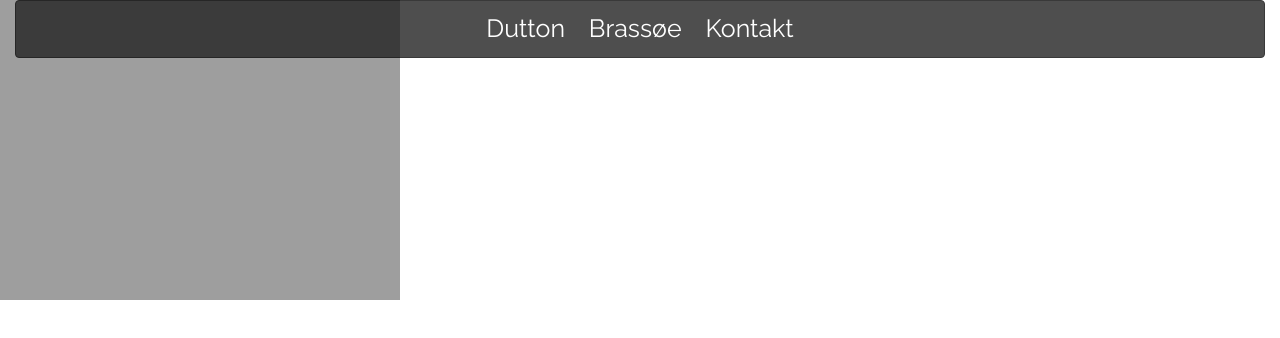
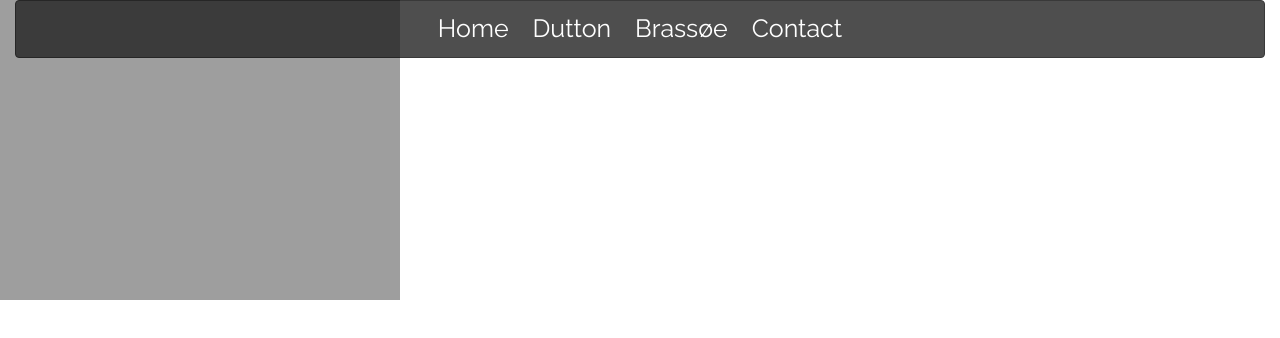
Before and after one commit to Dutton102/ABCB001, a plain HTML site: page index.html in a window 1280 px wide. Shown: the top 338 px of the page. Drawn offline with nearby package versions, Linux system fonts and the light colour scheme.

Commit message:
Edit: Navbar opacity & insert: sections
first section missin (need to be solved)

```diff
--- a/index.html
+++ b/index.html
@@ -7,25 +7,40 @@
 
 </head>
 
-<body id="forside" data-spy="scroll" data-target=".navbar" data-offset="50">
+<body id="forside" data-spy="scroll" data-target="#navigation" data-offset="50">
 
+<!--Navbar starts-->
     <div class="container-fluid navbar-fixed-top">
-        <nav class="navbar navbar-inverse">
+        <nav id="navigation" class="navbar navbar-inverse">
             <ul class="navbar-li">
-                <li><a href="#">Dutton</a></li>
-                <li><a href="#">Brassøe</a></li>
-                <li><a href="#">Kontakt</a></li>
+                <li class="nav-item"><a class="nav-link" href="#background1">Home</a></li>
+                <li class="nav-item"><a class="nav-link" href="#background2">Dutton</a></li>
+                <li class="nav-item"><a class="nav-link" href="#">Brassøe</a></li>
+                <li class="nav-item"><a class="nav-link" href="#">Contact</a></li>
             </ul>
-
         </nav>
     </div>
+<!--Navbar ends-->
 
+<!--First section starts-->
     <div class="img-responsive" id="background1">
+    </div>
+<!--First section ends-->
+
+<!--Second section starts -->
+    <div class="img-responsive" id="background2">
+
+    </div>
+<!--Second section ends-->
+
+<!--Third section starts-->
+    <div class="img-responsive" id="background3">
 
     </div>
 
 </body>
 <footer>
     <script src="https://ajax.googleapis.com/ajax/libs/jquery/3.1.1/jquery.min.js"></script>
+
 </footer>
 </DOCTYPE!>
--- a/style/style.css
+++ b/style/style.css
@@ -1,6 +1,9 @@
 body {
-    height: 2000px;
+    height: 100%;
+    position: relative;
+    overflow-y: scroll;
 }
+
 
 /*Navbar starts*/
 
@@ -9,7 +12,8 @@ div > nav {
     text-align: center;
     opacity: 0.8;
     filter: alpha(opacity=80);
-    padding-top: 10
+    padding-top: 10;
+    transition-duration: 0.5s;
 
 }
 
@@ -37,6 +41,7 @@ div > nav > ul > li > a {
     color: #fff;
     font-family: raleway;
     font-size: 25px;
+    transition-duration: 0.5s;
 }
 
 div > nav > ul > li > a:hover {
@@ -50,9 +55,19 @@ div > nav > ul > li > a:hover {
 
 /*Navbar end*/
 
+}
+
 /*first section starts*/
 
 #background1 {
     content: url(http://res.cloudinary.com/difgcw5vd/image/upload/v1479227331/pexels-photo-205316_qwi56p.png);
 
 }
+
+/*First section ends*/
+
+/*Second section starts*/
+
+#background2 {
+    Content: url(http://res.cloudinary.com/difgcw5vd/image/upload/v1480787164/pexels-photo-116246_eqqjwd.jpg);
+}
```
